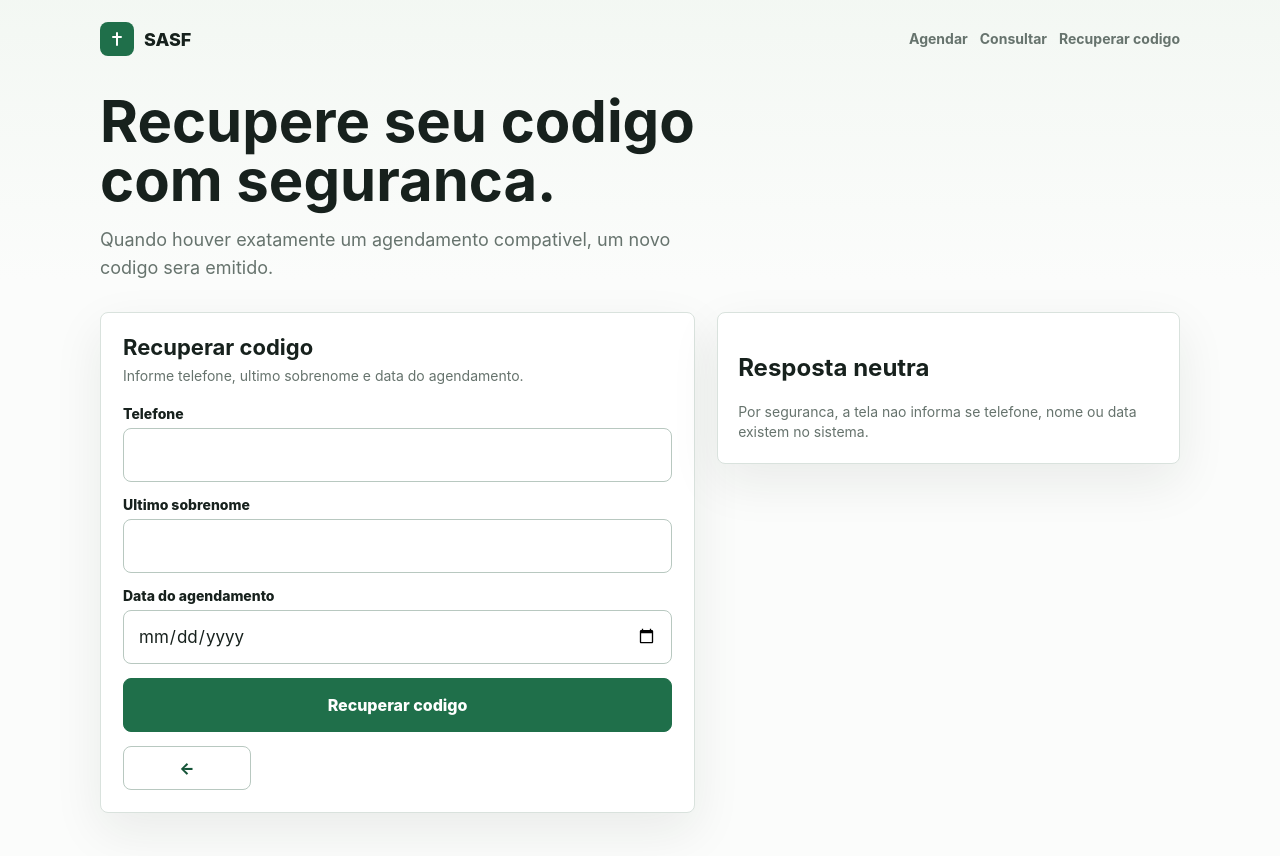
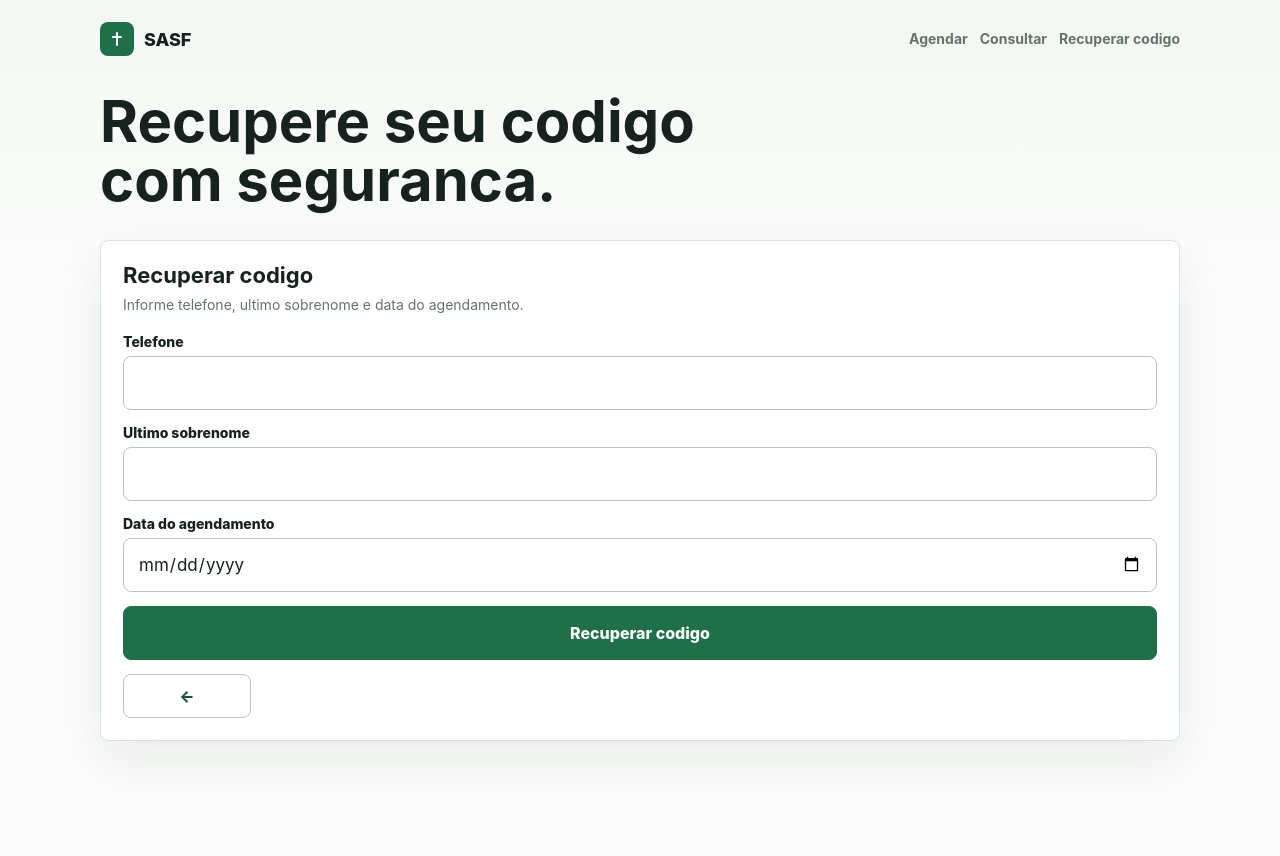
Before and after one commit to BrunoARS-dev/SASF, a Next.js app in the folder apps/web/: page /recuperar-codigo in a window 1280 px wide. Shown: the top 856 px of the page. After the commit the page ends 800 px from the top, so only its background shows below. Built offline with nearby package versions, Linux system fonts and the light colour scheme.

Commit message:
Remove redundant text and update layout for code lookup and recovery pages

```diff
--- a/apps/web/src/app/consultar/page.tsx
+++ b/apps/web/src/app/consultar/page.tsx
@@ -7,7 +7,6 @@ export default function LookupPage() {
       <div className="page-wrap">
         <section className="page-title">
           <h1>Consulte ou cancele seu agendamento.</h1>
-          <p>Informe somente o codigo privado. Ele e a chave para acessar o seu proprio agendamento.</p>
         </section>
         <CodeLookup />
       </div>
--- a/apps/web/src/app/globals.css
+++ b/apps/web/src/app/globals.css
@@ -542,6 +542,10 @@ a {
   margin-top: 30px;
 }
 
+.single-panel-page {
+  grid-template-columns: minmax(0, 1fr);
+}
+
 .receipt {
   background: #fff;
   border: 1px dashed var(--line-strong);
--- a/apps/web/src/app/recuperar-codigo/page.tsx
+++ b/apps/web/src/app/recuperar-codigo/page.tsx
@@ -7,7 +7,6 @@ export default function RecoverCodePage() {
       <div className="page-wrap">
         <section className="page-title">
           <h1>Recupere seu codigo com seguranca.</h1>
-          <p>Quando houver exatamente um agendamento compativel, um novo codigo sera emitido.</p>
         </section>
         <CodeRecovery />
       </div>
--- a/apps/web/src/components/code-lookup.tsx
+++ b/apps/web/src/components/code-lookup.tsx
@@ -99,8 +99,7 @@ export function CodeLookup() {
       </section>
 
       <aside className="side-panel">
-        <h2>Seu codigo protege seus dados</h2>
-        <p className="helper-text">Nao e necessario criar conta. Sem o codigo, nao mostramos dados do agendamento.</p>
+        <h2>Outras opcoes</h2>
         <div className="link-list">
           <a href="/recuperar-codigo">Esqueci meu codigo <span aria-hidden="true">&gt;</span></a>
           <a href="/agendar">Fazer novo agendamento <span aria-hidden="true">&gt;</span></a>
--- a/apps/web/src/components/code-recovery.tsx
+++ b/apps/web/src/components/code-recovery.tsx
@@ -39,7 +39,7 @@ export function CodeRecovery() {
   }
 
   return (
-    <div className="simple-page">
+    <div className="simple-page single-panel-page">
       <section className="flow-panel">
         <div className="section-heading">
           <div>
@@ -104,11 +104,6 @@ export function CodeRecovery() {
           </Link>
         </div>
       </section>
-
-      <aside className="side-panel">
-        <h2>Resposta neutra</h2>
-        <p className="helper-text">Por seguranca, a tela nao informa se telefone, nome ou data existem no sistema.</p>
-      </aside>
     </div>
   )
 }
```
